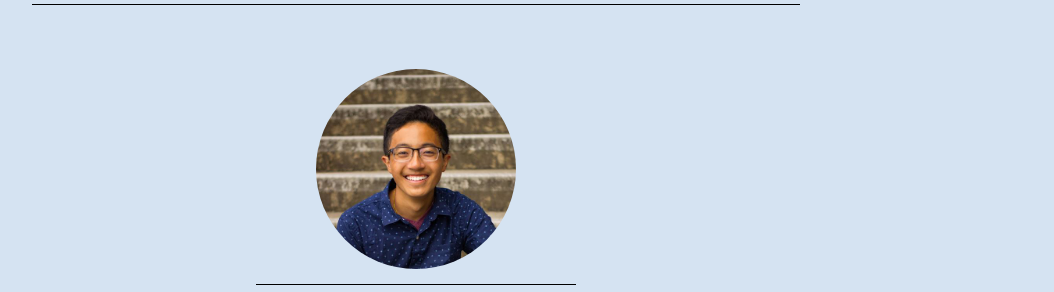
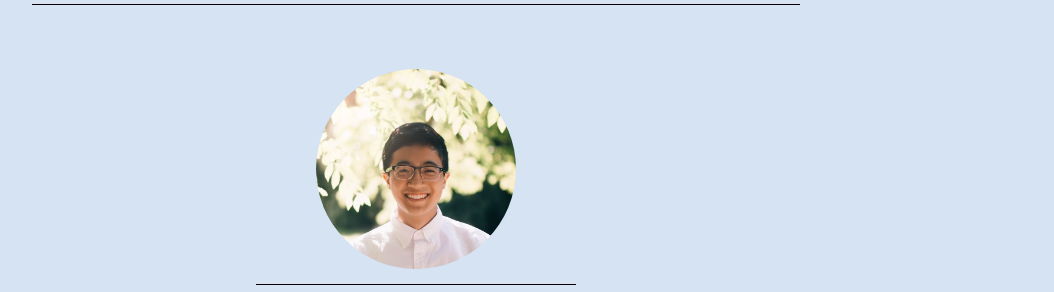
Before and after one commit to bfok123/bfok123.github.io, a plain HTML site: page index.html in a window 1280 px wide. Shown: the part 68-360 px from the top of the page, without its empty margins (224-1278 px from the left). Drawn offline with Linux system fonts and the light colour scheme.

Commit message:
changed picture

```diff
--- a/css/style.css
+++ b/css/style.css
@@ -245,7 +245,8 @@ nav {
 }
 
 #personalpic {
-  margin-left: -20px;
+  margin-left: -28px;
+  margin-top: -40px;
   width: 125%;
   height: auto;
 }
--- a/index.html
+++ b/index.html
@@ -28,7 +28,7 @@
 
     <section id="maincontent">
       <div id="personalpiccropper" class="toFadeIn">
-        <img id="personalpic" src="res/me.png">
+        <img id="personalpic" src="res/me.jpg">
       </div>
       <div class="shortdivider toFadeIn"></div>
       <div id="subcontent">
```
Also changed, not shown: res/me.JPG (added), res/me.png (deleted).
